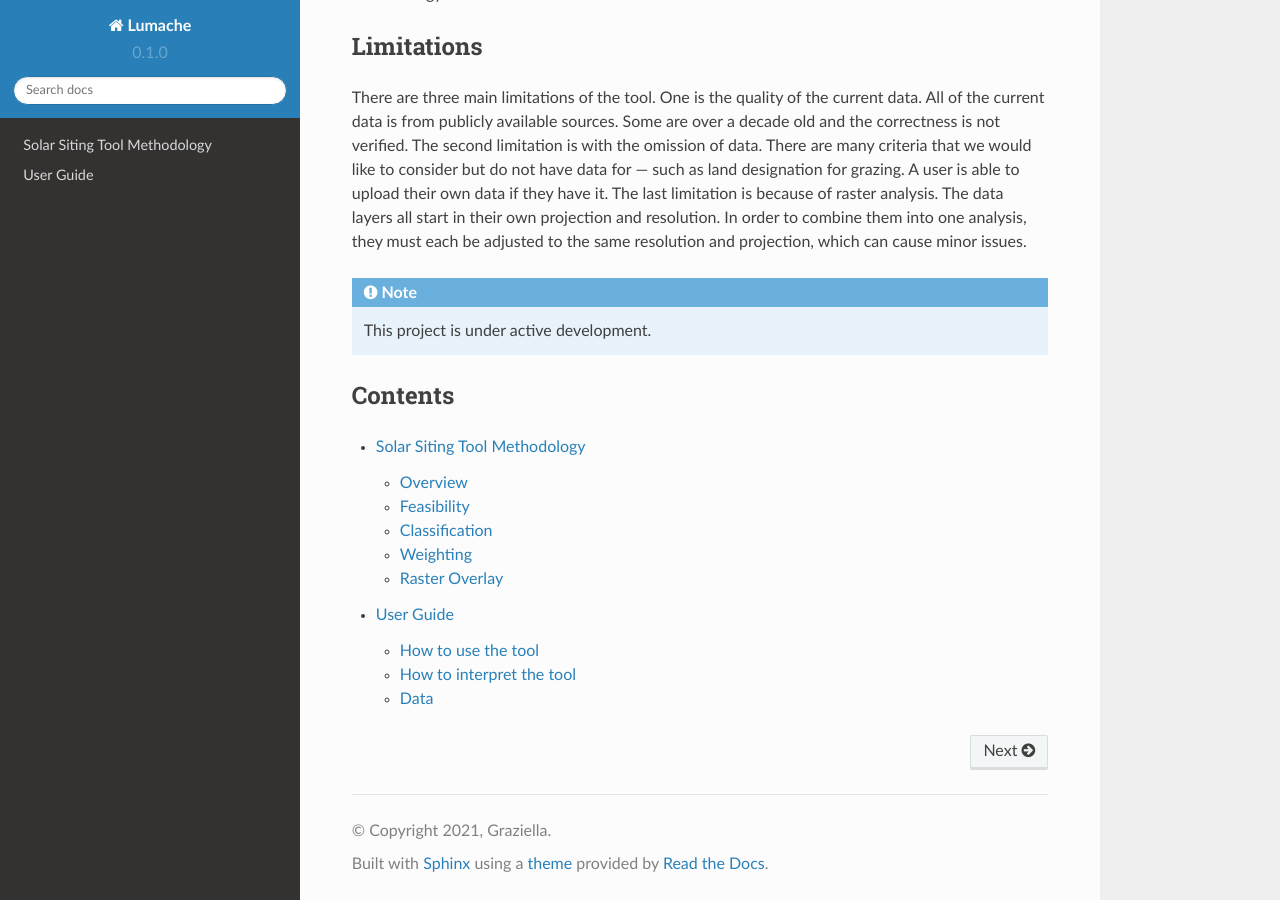
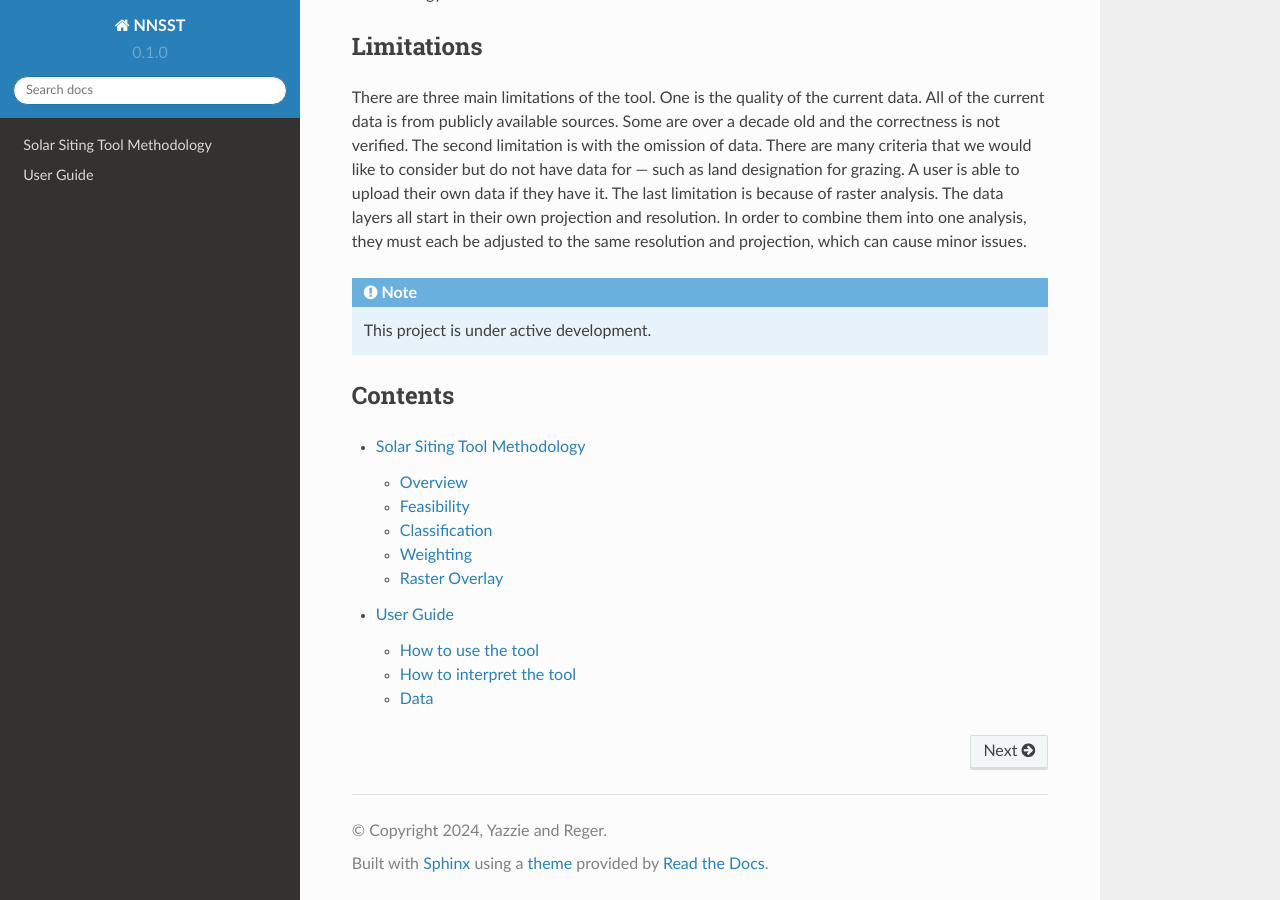
Before and after one commit to rynereger/rtd-tutorial, a Sphinx documentation site: the page built from docs/source/index.rst, in a window 1280 px wide and 900 px high, scrolled down 1463 px. Built offline with Sphinx 7.4.7 and the Read the Docs theme 2.0.0, drawn with Linux system fonts in a browser that asks for light colours.

Commit message:
Update conf.py

```diff
--- a/docs/source/conf.py
+++ b/docs/source/conf.py
@@ -2,9 +2,9 @@
 
 # -- Project information
 
-project = 'Lumache'
-copyright = '2021, Graziella'
-author = 'Graziella'
+project = 'NNSST'
+copyright = '2024, Yazzie and Reger'
+author = 'Yazzie and Reger'
 
 release = '0.1'
 version = '0.1.0'
```
